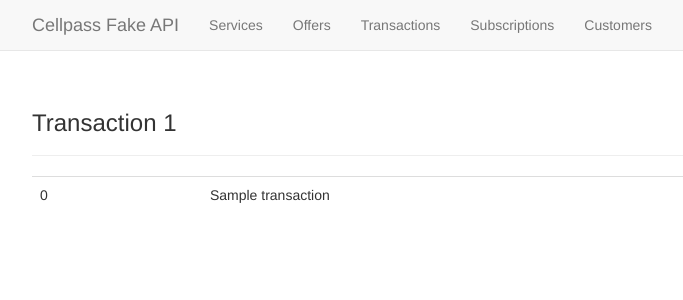
After one commit to alexsegura/cellpass_fake_api, a PHP site: template app/views/transactions/view.twig in a window 1280 px wide. The commit adds this page. Shown: the top 300 px of the page, without its empty margins (38-721 px from the left). Run offline with PHP 8.4, Linux system fonts and the light colour scheme; the template is opened without the code that fills it: most values are stand-ins (such as "Sample title", 1, 10 or a date in 2020); some libraries are stand-ins or nearby versions.

Commit message:
Add transaction details page.

```diff
--- a/app/views/transactions/list.twig
+++ b/app/views/transactions/list.twig
@@ -16,7 +16,7 @@
     </thead>
     {% for transaction in transactions %}
     <tr class="{% if transaction.type == 'init' %}success{% else %}warning{% endif %}">
-      <td>{{transaction.id}}</td>
+      <td><a href="/admin/transactions/{{transaction.id}}/">{{transaction.id}}</a></td>
       <td>{{transaction.type}}</td>
       <td><a href="/admin/offers/{{transaction.offer_id}}/">{{transaction.offer_id}}</a></td>
       <td>{{transaction.customer_editor_id}}</td>
--- /dev/null
+++ b/app/views/transactions/view.twig
@@ -0,0 +1,15 @@
+{% extends "layout.twig" %}
+
+{% block content %}
+  <div class="page-header">
+    <h3>Transaction {{transaction.id}}</h3>
+  </div>
+  <table class="table">
+    {% for key, value in transaction %}
+    <tr>
+      <td>{{key}}</td>
+      <td>{{value}}</td>
+    </tr>
+    {% endfor %}
+  </table>
+{% endblock %}
```
Also changed, not shown: app/controllers/transactions.php (+7 -0 lines).
